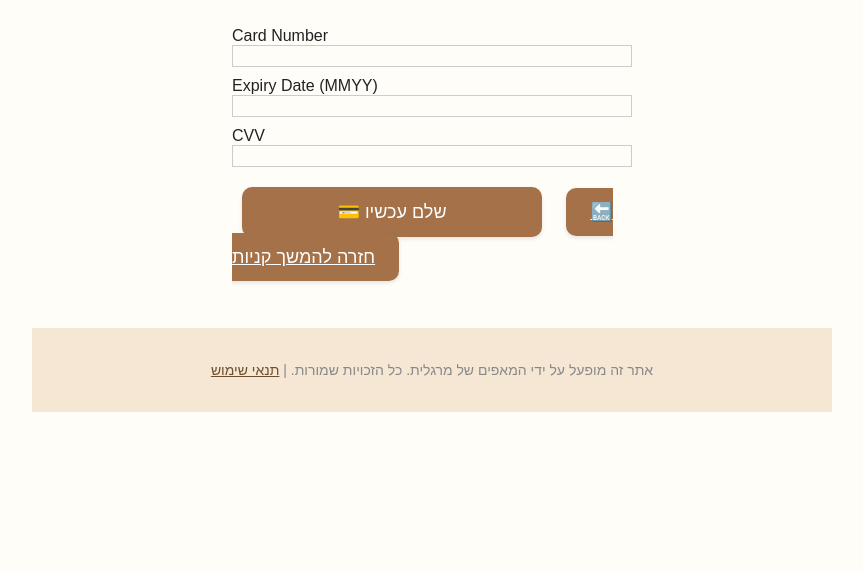
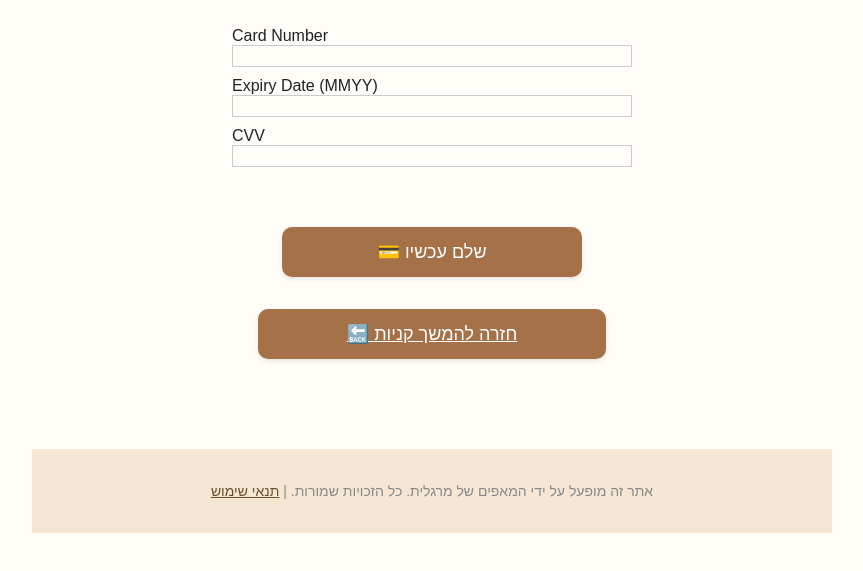
Before and after one commit to Ors9/BakedByMargalit, a plain HTML site: page checkout.html in a window 1280 px wide. Shown: the part 129-700 px from the top of the page, without its empty margins (208-1071 px from the left). Drawn offline with Linux system fonts and the light colour scheme; a script that the page names is missing.

Commit message:
TRANZILA

```diff
--- a/checkout.html
+++ b/checkout.html
@@ -139,8 +139,10 @@
   <label>CVV</label>
   <div id="cvv" style="border: 1px solid #ccc; padding: 10px; margin-bottom: 10px;"></div>
 
-  <button onclick="submitPayment()" class="pay-btn">💳 שלם עכשיו</button>
-  <a href="menu.html" class="pay-btn">🔙 חזרה להמשך קניות</a>
+  <div class="payment-options">
+    <button onclick="submitPayment()" class="pay-btn">💳 שלם עכשיו</button>
+    <a href="menu.html" class="pay-btn">🔙 חזרה להמשך קניות</a>
+  </div>
 </div>
 
 <script>
```
